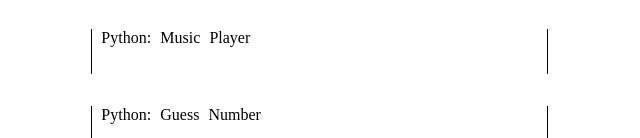
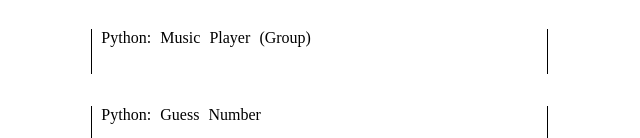
Before and after one commit to ShoJapan/mainWebsite, a plain HTML site: page 2_downloads/index.html in a window 1280 px wide. Shown: the part 662-800 px from the top of the page, 331-971 px from the left. Drawn offline with nearby package versions, Linux system fonts and the light colour scheme.

Commit message:
python group

```diff
--- a/2_downloads/index.html
+++ b/2_downloads/index.html
@@ -87,7 +87,7 @@
                 </div>
 
                 <p class = "dates"> &nbsp;11-07-2021 </p>
-                <p class = "projects"> &nbsp;Python: Music Player</p>
+                <p class = "projects"> &nbsp;Python: Music Player (Group)</p>
                 <div class = "buttonLink">
                     <a href = "doc/Python_Music_Player.pdf" target = "_blank" rel = "noopener" rel = "noreferrer" class="buttonImage">
                         <img src="img/linkLogo.png"/>
```
